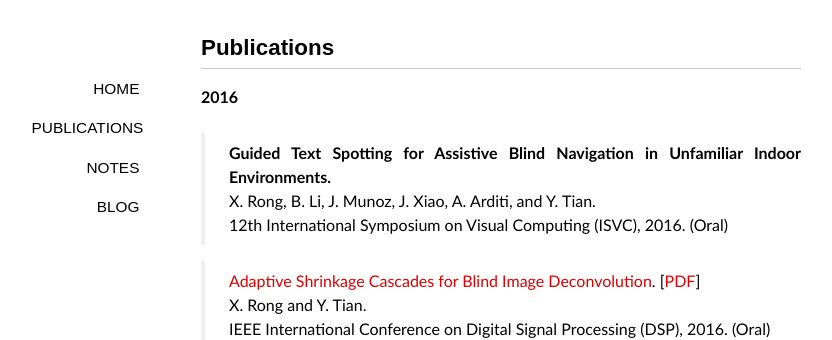
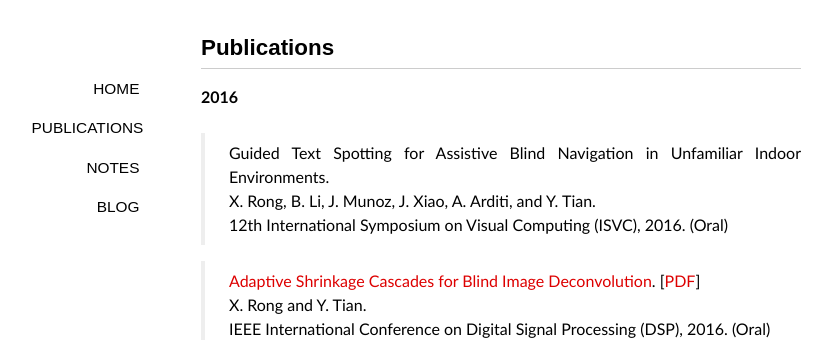
Before and after one commit to ionvision/ionvision.github.io.bk, a Jekyll site: the page built from publications/index.md, in a window 1280 px wide. Shown: the top 340 px of the page, without its empty margins (139-971 px from the left). Built offline with Jekyll 4.4.1, drawn with Linux system fonts in a browser that asks for light colours; nearby versions of some CDN libraries; some web fonts are replaced.

```diff
--- a/publications/index.md
+++ b/publications/index.md
@@ -6,7 +6,7 @@ comments: false
 
 **2016**
 
-> __Guided Text Spotting for Assistive Blind Navigation in Unfamiliar Indoor Environments.__
+> Guided Text Spotting for Assistive Blind Navigation in Unfamiliar Indoor Environments.
 X. Rong, B. Li, J. Munoz, J. Xiao, A. Arditi, and Y. Tian.
 12th International Symposium on Visual Computing (ISVC), 2016. (Oral)
 
```
